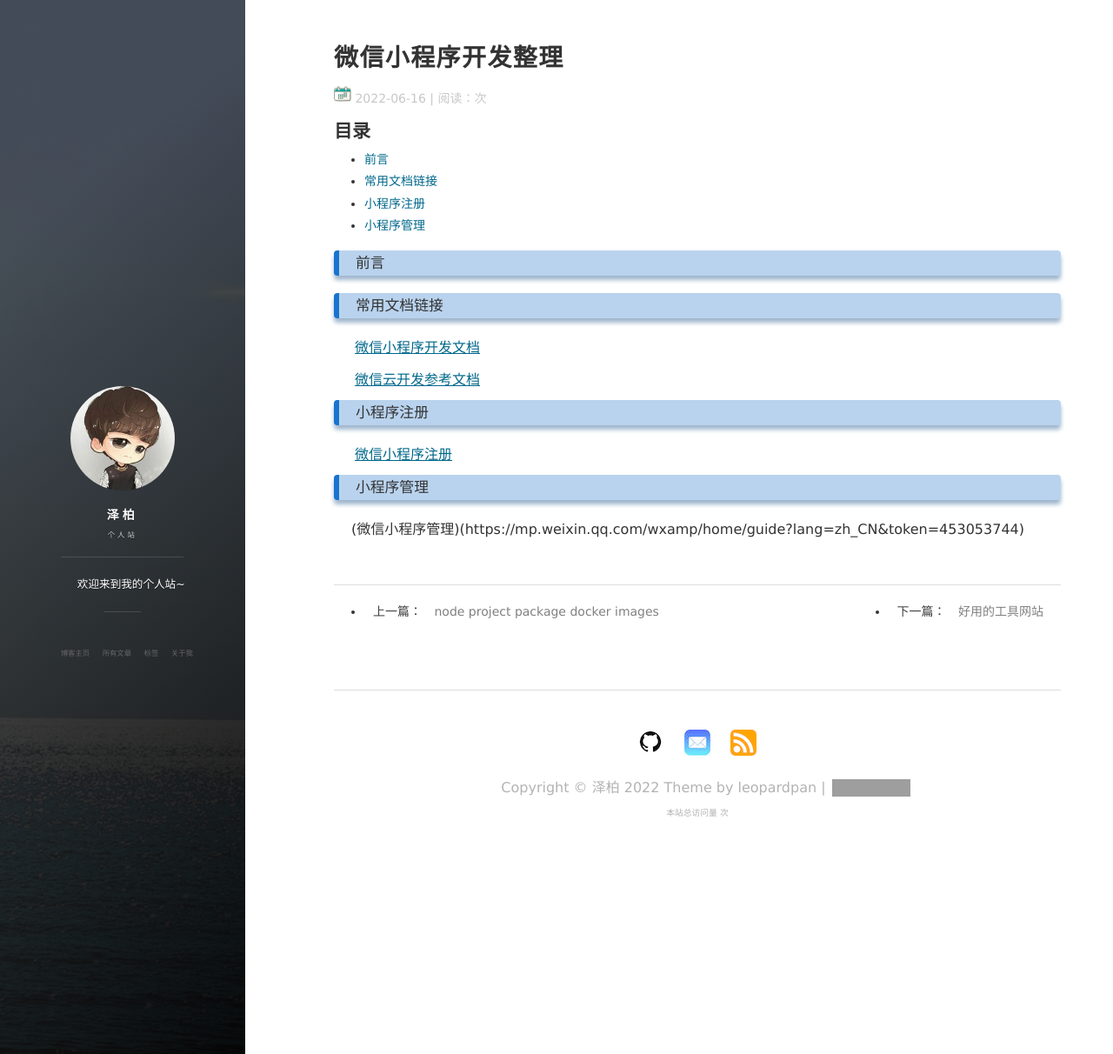
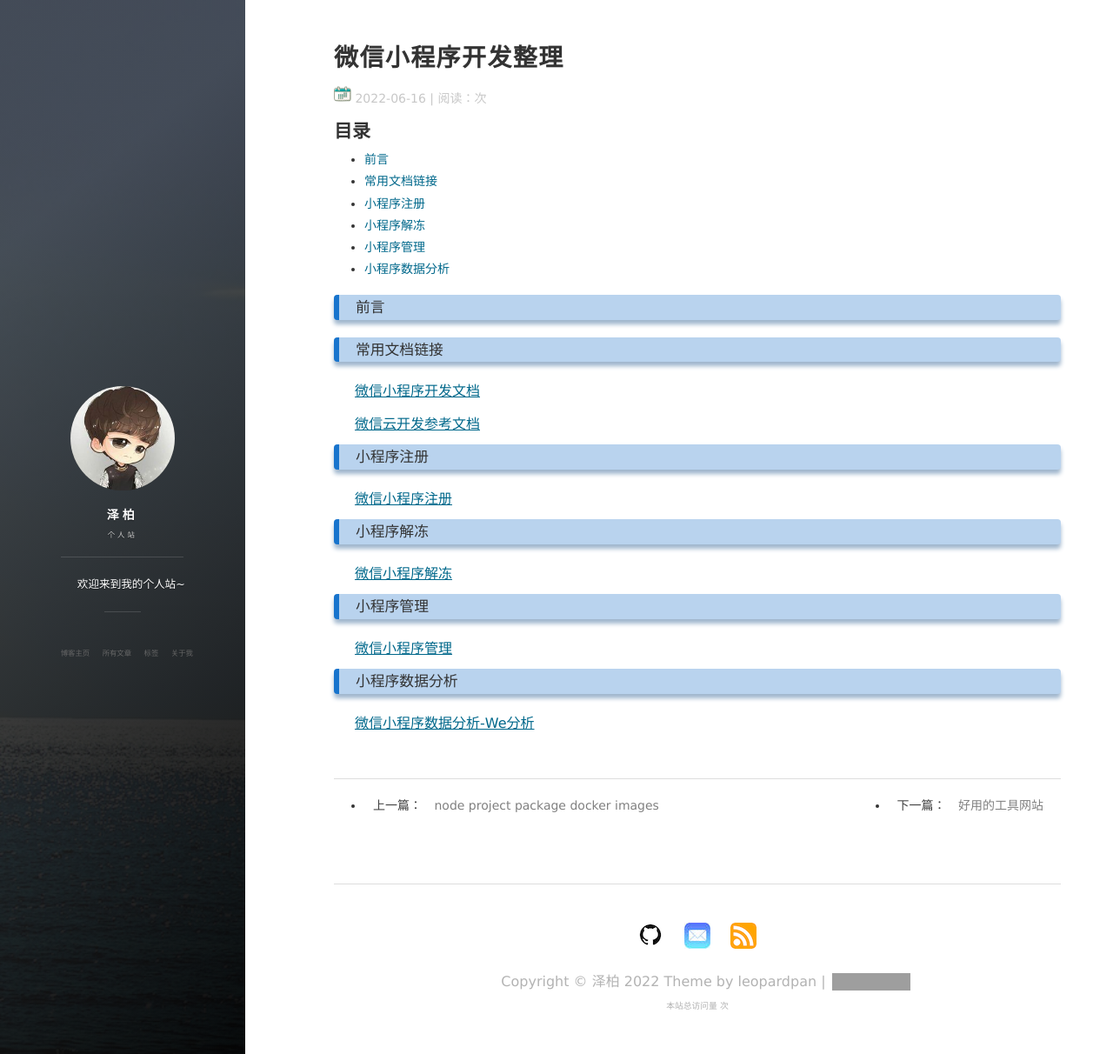
Before and after one commit to djonce/djonce.github.io, a Jekyll site: the page built from _posts/2022-06-16-weixin-miniapp-dev.md, in a window 1280 px wide and 1212 px high. Shown: the whole window at 87% size. Built offline with Jekyll 4.4.1, drawn with Linux system fonts in a browser that asks for light colours; nearby versions of some CDN libraries; comment, search, counter and statistics services are not loaded; grey boxes are pictures that could not be loaded.

Commit message:
feat: add we分析链接

```diff
--- a/_posts/2022-06-16-weixin-miniapp-dev.md
+++ b/_posts/2022-06-16-weixin-miniapp-dev.md
@@ -19,5 +19,11 @@
 ### 小程序注册
 [微信小程序注册](https://mp.weixin.qq.com/wxopen/waregister?action=step1)
 
+### 小程序解冻
+[微信小程序解冻](https://mp.weixin.qq.com/cgi-bin/readtemplate?t=forgetpwd/index_tmpl&token=&lang=zh_CN)
+
 ### 小程序管理
-(微信小程序管理)(https://mp.weixin.qq.com/wxamp/home/guide?lang=zh_CN&token=453053744)
+[微信小程序管理](https://mp.weixin.qq.com/wxamp/home/guide?lang=zh_CN&token=453053744)
+
+### 小程序数据分析
+[微信小程序数据分析-We分析](https://wedata.weixin.qq.com/mp2/basic-data/core-data?source=3)
```
Also changed, not shown: 2 other files.
